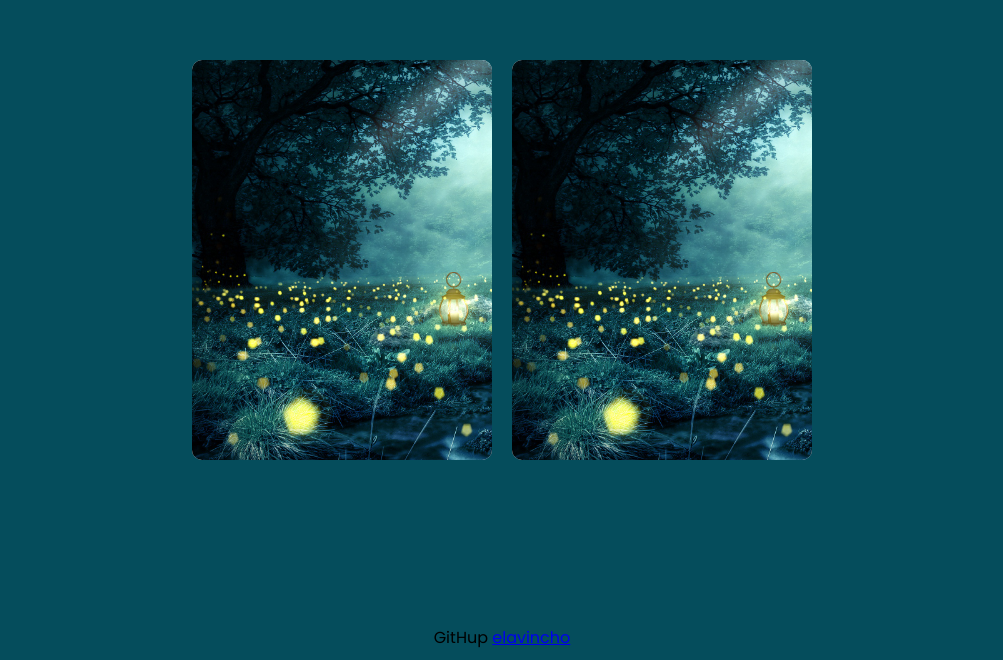
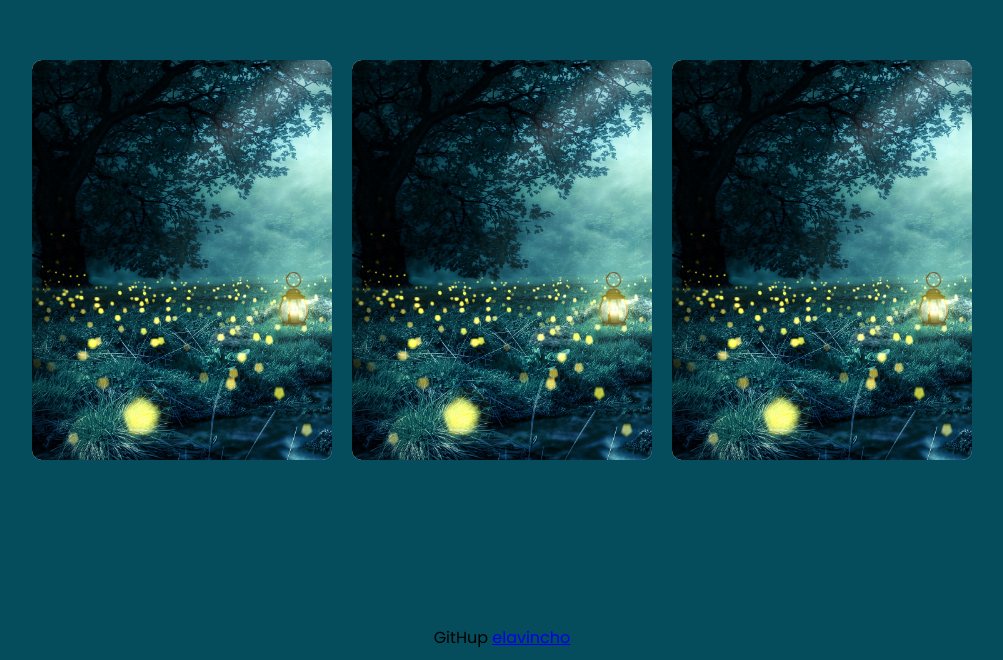
Before and after one commit to elavincho/PracticaFront, a plain HTML site: page index.html in a window 1280 px wide. Shown: the part 140-800 px from the top of the page, without its empty margins (138-1141 px from the left). Drawn offline with Linux system fonts and the light colour scheme.

Commit message:
Agrego carta

```diff
--- a/index.html
+++ b/index.html
@@ -28,6 +28,26 @@
       </div>
     </div>
 
+    <div class="flip-card">
+      <div class="flip-card-inner">
+        <div class="flip-card-front">
+          <img src="img.jpg" alt="Card Front Image" />
+        </div>
+        <div class="flip-card-back">
+          <div class="card-content">
+            <h2>Norman Vincent Peale</h2>
+            <p>
+              Cambia tus pensamientos y cambiarás tu mundo Afrontar el estudio
+              con la mentalidad adecuada puede hacer que modifiquemos nuestras
+              posibilidades de aprender todo lo necesario. A la vez, haber
+              aprendido estos contenidos hará que nuestra manera de interpretar
+              el mundo cambie.
+            </p>
+            <a href="#" class="btn">Seguir Leyendo..</a>
+          </div>
+        </div>
+      </div>
+    </div>
 
     <div class="flip-card">
       <div class="flip-card-inner">
```
